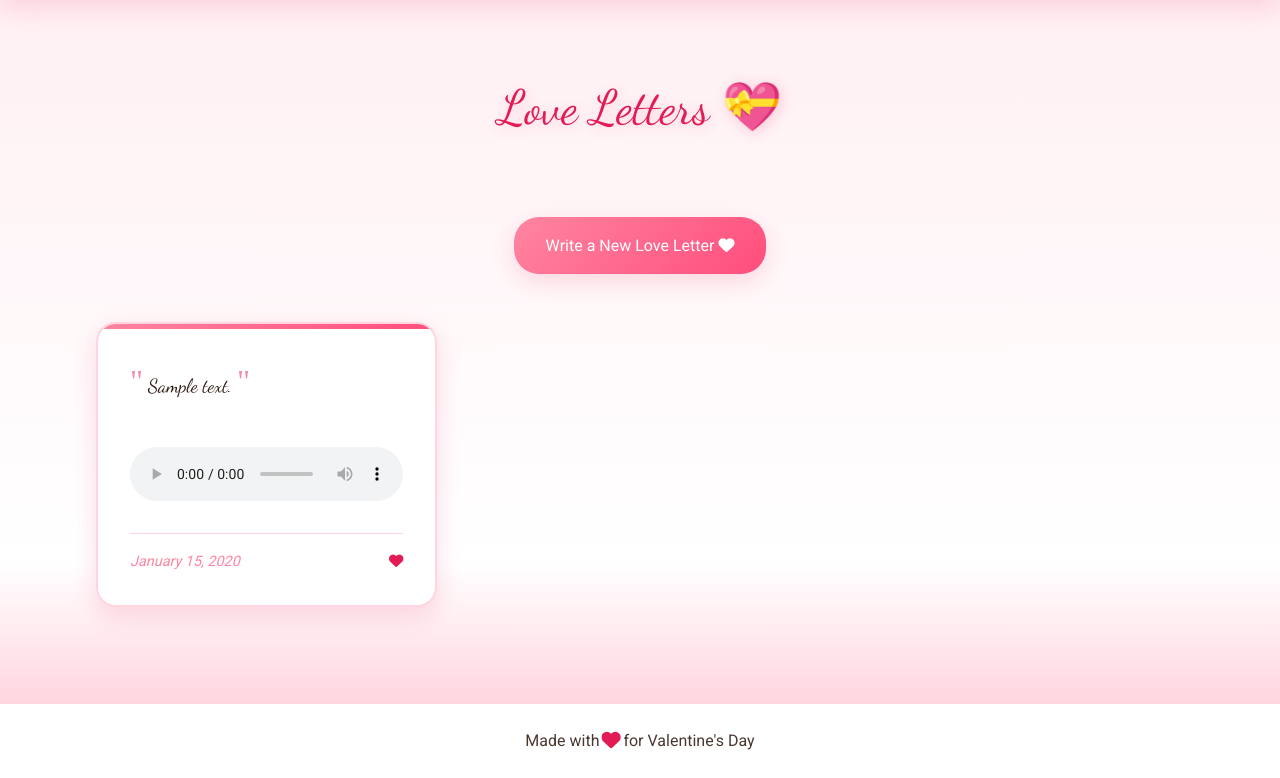
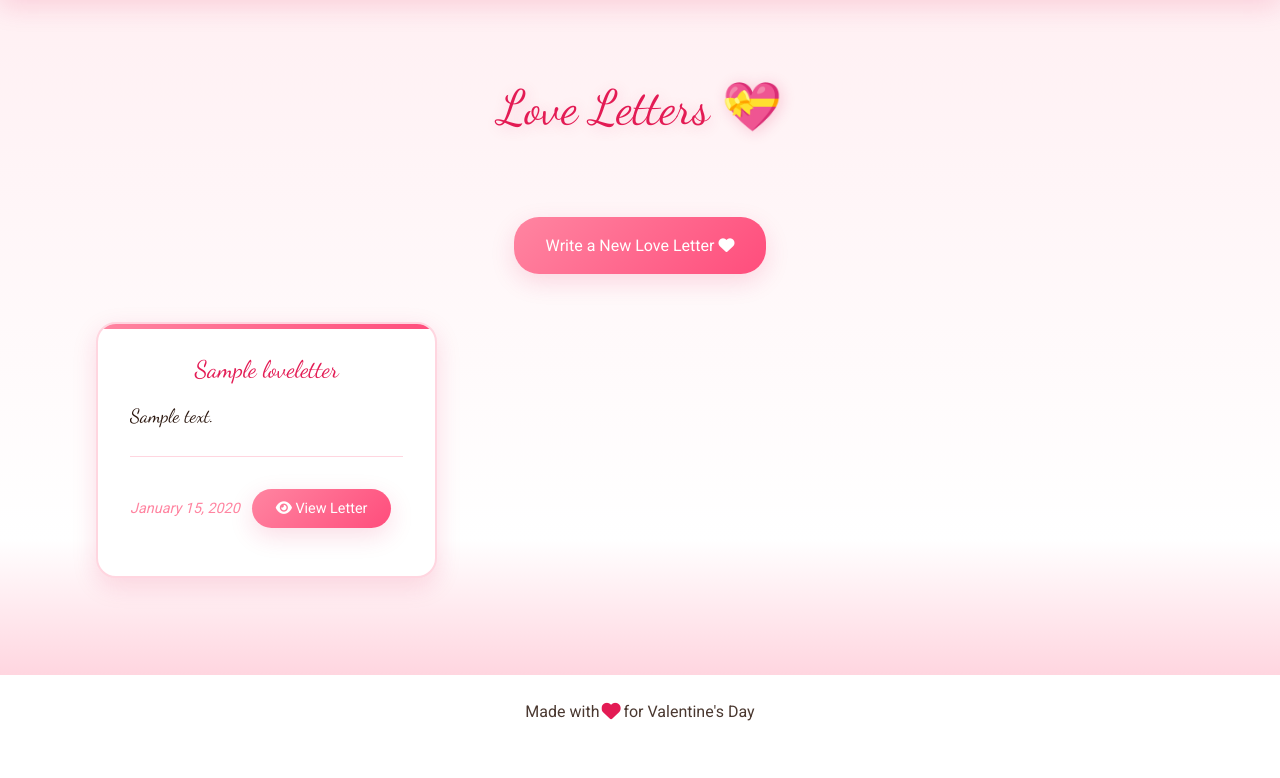
Before and after one commit to xf00889/valentines-app, a Django app: page /letters/ in a window 1280 px wide. Shown: the part 89-867 px from the top of the page. After the commit the page ends 810 px from the top, so only its background shows below. Run offline with Django 5.2, Linux system fonts and the light colour scheme; tables that the repository leaves empty hold one stand-in row (values such as "Sample post").

Commit message:
[Cursor] Enhance love letters list with expandable view and music
- Add expandable letter cards with preview and full content
- Show only preview text initially with "View Letter" button
- Add music player that shows only when letter is expanded
- Implement one-at-a-time expansion behavior
- Add automatic music pause when switching letters
- Improve UI with better spacing and transitions
- Add play/pause toggle button for music control

```diff
--- a/valentines_app/templates/valentines_app/love_letter_list.html
+++ b/valentines_app/templates/valentines_app/love_letter_list.html
@@ -51,6 +51,28 @@
         background: var(--gradient-romantic);
     }
 
+    .letter-title {
+        font-family: 'Dancing Script', cursive;
+        color: var(--color-primary);
+        font-size: 1.5rem;
+        margin-bottom: 1rem;
+        text-align: center;
+    }
+
+    .letter-preview {
+        font-family: 'Dancing Script', cursive;
+        color: var(--color-text);
+        font-size: 1.2rem;
+        line-height: 1.6;
+        margin-bottom: 1.5rem;
+        position: relative;
+        display: -webkit-box;
+        -webkit-line-clamp: 3;
+        -webkit-box-orient: vertical;
+        overflow: hidden;
+        text-overflow: ellipsis;
+    }
+
     .letter-content {
         font-family: 'Dancing Script', cursive;
         color: var(--color-text);
@@ -58,15 +80,11 @@
         line-height: 1.6;
         margin-bottom: 1.5rem;
         position: relative;
+        display: none;
     }
 
-    .letter-content::before,
-    .letter-content::after {
-        content: '"';
-        color: var(--color-primary);
-        font-size: 2rem;
-        font-family: serif;
-        opacity: 0.5;
+    .letter-content.expanded {
+        display: block;
     }
 
     .letter-meta {
@@ -84,10 +102,44 @@
         font-style: italic;
     }
 
-    .letter-music {
+    .music-player {
         margin-top: 1rem;
+        padding: 1rem;
+        background: rgba(255, 255, 255, 0.9);
+        border-radius: 10px;
+        text-align: center;
+        display: none;
+    }
+
+    .music-player.expanded {
+        display: block;
+    }
+
+    .music-controls {
         width: 100%;
-        border-radius: 8px;
+        margin-top: 0.5rem;
+    }
+
+    .view-letter-btn {
+        display: inline-block;
+        background: var(--gradient-romantic);
+        color: white;
+        padding: 0.5rem 1.5rem;
+        border-radius: 25px;
+        text-decoration: none;
+        margin: 1rem auto;
+        text-align: center;
+        box-shadow: var(--shadow-romantic);
+        transition: all 0.3s ease;
+        border: none;
+        cursor: pointer;
+    }
+
+    .view-letter-btn:hover {
+        transform: translateY(-2px);
+        box-shadow: 0 8px 20px rgba(227, 27, 84, 0.25);
+        color: white;
+        text-decoration: none;
     }
 
     .create-letter-btn {
@@ -138,7 +190,8 @@
             box-shadow: var(--shadow-romantic);
         }
 
-        .create-letter-btn:hover {
+        .create-letter-btn:hover,
+        .view-letter-btn:hover {
             transform: none;
             box-shadow: var(--shadow-romantic);
         }
@@ -159,19 +212,34 @@
     {% if object_list %}
     <div class="letters-grid">
         {% for letter in object_list %}
-        <div class="letter-card">
+        <div class="letter-card" data-letter-id="{{ letter.id }}">
+            <h3 class="letter-title">{{ letter.title }}</h3>
+            <div class="letter-preview">
+                {{ letter.content }}
+            </div>
             <div class="letter-content">
                 {{ letter.content }}
             </div>
             {% if letter.background_music %}
-            <audio controls class="letter-music">
-                <source src="{{ letter.background_music.url }}" type="audio/mpeg">
-                Your browser does not support the audio element.
-            </audio>
+            <div class="music-player">
+                <h4>
+                    <i class="fas fa-music"></i>
+                    Background Music
+                    <button class="toggle-music btn btn-sm btn-outline-danger">
+                        <i class="fas fa-play"></i>
+                    </button>
+                </h4>
+                <audio class="music-controls" controls loop>
+                    <source src="{{ letter.background_music.url }}" type="audio/mpeg">
+                    Your browser does not support the audio element.
+                </audio>
+            </div>
             {% endif %}
             <div class="letter-meta">
                 <span class="letter-date">{{ letter.created_at|date:"F j, Y" }}</span>
-                <i class="fas fa-heart" style="color: var(--color-primary);"></i>
+                <button class="view-letter-btn">
+                    <i class="fas fa-eye"></i> View Letter
+                </button>
             </div>
         </div>
         {% endfor %}
@@ -183,3 +251,92 @@
     {% endif %}
 </div>
 {% endblock %}
+
+{% block extra_js %}
+<script>
+document.addEventListener('DOMContentLoaded', function() {
+    const letterCards = document.querySelectorAll('.letter-card');
+    let currentlyPlaying = null;
+
+    letterCards.forEach(card => {
+        const viewBtn = card.querySelector('.view-letter-btn');
+        const content = card.querySelector('.letter-content');
+        const preview = card.querySelector('.letter-preview');
+        const musicPlayer = card.querySelector('.music-player');
+        const audio = musicPlayer ? musicPlayer.querySelector('audio') : null;
+        const toggleBtn = musicPlayer ? musicPlayer.querySelector('.toggle-music') : null;
+
+        // Stop all other playing audio when a new one starts
+        if (audio) {
+            audio.addEventListener('play', function() {
+                if (currentlyPlaying && currentlyPlaying !== audio) {
+                    currentlyPlaying.pause();
+                }
+                currentlyPlaying = audio;
+            });
+        }
+
+        viewBtn.addEventListener('click', function() {
+            const isExpanded = content.classList.contains('expanded');
+
+            // First collapse all expanded letters
+            letterCards.forEach(otherCard => {
+                if (otherCard !== card) {
+                    const otherContent = otherCard.querySelector('.letter-content');
+                    const otherPreview = otherCard.querySelector('.letter-preview');
+                    const otherMusicPlayer = otherCard.querySelector('.music-player');
+                    const otherAudio = otherMusicPlayer ? otherMusicPlayer.querySelector('audio') : null;
+                    const otherToggleBtn = otherMusicPlayer ? otherMusicPlayer.querySelector('.toggle-music') : null;
+
+                    otherContent.classList.remove('expanded');
+                    otherPreview.style.display = 'block';
+                    if (otherMusicPlayer) {
+                        otherMusicPlayer.classList.remove('expanded');
+                    }
+                    if (otherAudio) {
+                        otherAudio.pause();
+                        if (otherToggleBtn) {
+                            otherToggleBtn.innerHTML = '<i class="fas fa-play"></i>';
+                        }
+                    }
+                }
+            });
+
+            // Then toggle the clicked letter
+            if (!isExpanded) {
+                content.classList.add('expanded');
+                preview.style.display = 'none';
+                if (musicPlayer) {
+                    musicPlayer.classList.add('expanded');
+                }
+                viewBtn.innerHTML = '<i class="fas fa-eye-slash"></i> Close Letter';
+            } else {
+                content.classList.remove('expanded');
+                preview.style.display = 'block';
+                if (musicPlayer) {
+                    musicPlayer.classList.remove('expanded');
+                    if (audio) {
+                        audio.pause();
+                        toggleBtn.innerHTML = '<i class="fas fa-play"></i>';
+                    }
+                }
+                viewBtn.innerHTML = '<i class="fas fa-eye"></i> View Letter';
+            }
+        });
+
+        // Add music toggle functionality
+        if (toggleBtn && audio) {
+            toggleBtn.addEventListener('click', function() {
+                if (audio.paused) {
+                    audio.play();
+                    toggleBtn.innerHTML = '<i class="fas fa-pause"></i>';
+                } else {
+                    audio.pause();
+                    toggleBtn.innerHTML = '<i class="fas fa-play"></i>';
+                }
+            });
+        }
+    });
+});
+</script>
+{% endblock %}
```
